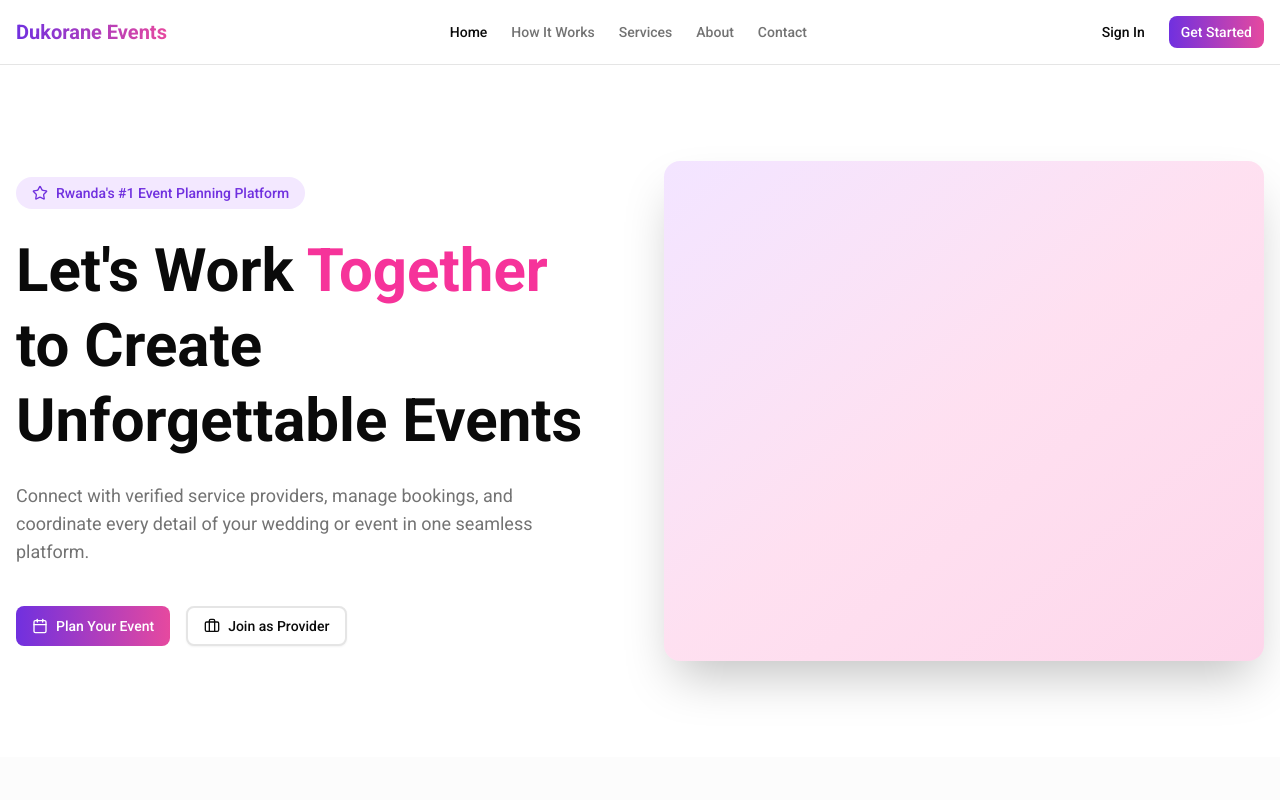
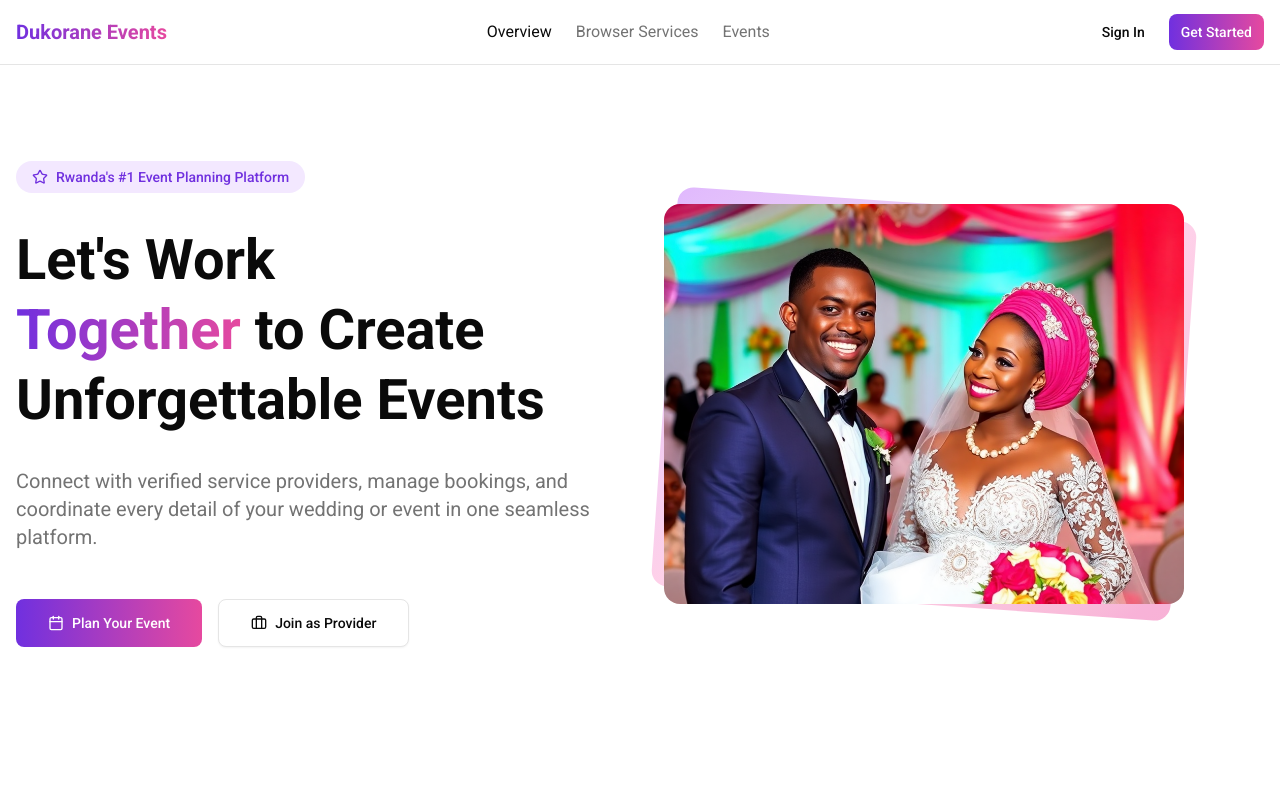
Before and after one commit to aimedivin/dukorane-event-fe, a Next.js app: page / in a window 1280 px wide. Shown: the top 800 px of the page. Built offline with nearby package versions, Linux system fonts and the light colour scheme.

Commit message:
feat(home-ui): implement landing page

```diff
--- a/src/app/page.tsx
+++ b/src/app/page.tsx
@@ -16,14 +16,11 @@ export default function Home() {
       {/* Hero Section */}
       <Hero />
 
-      {/* Why Choose Dukorane Events Section */}
-      <WhyChooseUs />
+      {/* Popular Service Categories Section */}
+      <Services />
 
       {/* How It Works Section */}
       <HowItWorks />
-
-      {/* Popular Service Categories Section */}
-      <Services />
 
       {/* What Our Users Say Section */}
       <Testimonials />
--- a/src/components/header/Header.tsx
+++ b/src/components/header/Header.tsx
@@ -16,33 +16,22 @@ const Header = () => {
         <nav className="hidden md:flex items-center gap-6">
           <a
             href="#home"
-            className="text-sm font-medium text-foreground hover:text-primary transition-colors"
+            className="text-foreground hover:text-primary transition-colors"
           >
-            Home
+            Overview
+          </a>
+
+          <a
+            href="#how-it-works"
+            className="text-muted-foreground hover:text-primary transition-colors"
+          >
+            Browser Services
           </a>
           <a
             href="#how-it-works"
-            className="text-sm font-medium text-muted-foreground hover:text-primary transition-colors"
+            className="text-muted-foreground hover:text-primary transition-colors"
           >
-            How It Works
-          </a>
-          <a
-            href="#services"
-            className="text-sm font-medium text-muted-foreground hover:text-primary transition-colors"
-          >
-            Services
-          </a>
-          <a
-            href="#about"
-            className="text-sm font-medium text-muted-foreground hover:text-primary transition-colors"
-          >
-            About
-          </a>
-          <a
-            href="#contact"
-            className="text-sm font-medium text-muted-foreground hover:text-primary transition-colors"
-          >
-            Contact
+            Events
           </a>
         </nav>
 
--- a/src/components/home/Hero.tsx
+++ b/src/components/home/Hero.tsx
@@ -1,11 +1,16 @@
 import { Button } from "@/components/ui/button";
 import { Star, CalendarIcon, Briefcase } from "lucide-react";
+import HeroImage from "@/assets/hero-image.png";
+import Image from "next/image";
 
 const Hero = () => {
   return (
-    <section id="home" className="container mx-auto px-4 py-16 md:py-24">
-      <div className="grid lg:grid-cols-2 gap-12 items-center">
-        <div className="space-y-6">
+    <section
+      id="home"
+      className="relative container mx-auto px-4 py-16 md:py-24 "
+    >
+      <div className="grid lg:grid-cols-2 gap-12 items-center z-50">
+        <div className="space-y-8">
           {/* Tagline */}
           <div className="inline-flex items-center gap-2 px-4 py-1.5 rounded-full bg-purple-100 dark:bg-purple-900/30 w-fit">
             <Star className="h-4 w-4 text-primary" />
@@ -15,13 +20,16 @@ const Hero = () => {
           </div>
 
           {/* Headline */}
-          <h1 className="text-4xl md:text-5xl lg:text-6xl font-bold leading-tight">
-            Let&apos;s Work <span className="text-pink-500">Together</span> to
-            Create Unforgettable Events
+          <h1 className="flex flex-col text-4xl md:text-5xl lg:text-[3.5rem] font-bold leading-tight">
+            <span>Let&apos;s Work</span>
+            <span>
+              <span className="txt-primary-gradient">Together</span> to Create
+            </span>
+            <span>Unforgettable Events</span>
           </h1>
 
           {/* Description */}
-          <p className="text-lg text-muted-foreground max-w-xl">
+          <p className="text-xl text-muted-foreground max-w-xl">
             Connect with verified service providers, manage bookings, and
             coordinate every detail of your wedding or event in one seamless
             platform.
@@ -31,12 +39,12 @@ const Hero = () => {
           <div className="flex flex-col sm:flex-row gap-4 pt-4">
             <Button
               size="lg"
-              className="bg-primary-gradient text-white hover:opacity-90"
+              className="bg-primary-gradient text-white hover:opacity-90 px-8!"
             >
               <CalendarIcon className="h-5 w-5" />
               Plan Your Event
             </Button>
-            <Button size="lg" variant="outline" className="border-2">
+            <Button size="lg" variant="outline" className="px-8!">
               <Briefcase className="h-5 w-5" />
               Join as Provider
             </Button>
@@ -45,11 +53,14 @@ const Hero = () => {
 
         {/* Hero Image */}
         <div className="relative">
-          <div className="relative h-[500px] w-full rounded-2xl overflow-hidden shadow-2xl">
-            <div className="absolute inset-0 bg-gradient-to-br from-purple-400 via-pink-400 to-pink-500 opacity-20"></div>
-            <div className="absolute inset-0 flex items-center justify-center">
-              <div className="text-center space-y-4 p-8"></div>
-            </div>
+          <div className="relative h-100 w-130 ">
+            <div className="absolute rotate-4 rounded-2xl inset-0 bg-linear-to-br from-purple-600 via-pink-400 to-pink-600 opacity-30" />
+            <Image
+              src={HeroImage}
+              alt="wedding-image"
+              fill
+              className="object-cover rounded-2xl"
+            />
           </div>
         </div>
       </div>
--- a/src/components/home/Testimonials.tsx
+++ b/src/components/home/Testimonials.tsx
@@ -70,7 +70,7 @@ const Testimonials = () => {
                 JM
               </div>
               <div>
-                <p className="font-semibold">Jean UX Pilot Mugabo</p>
+                <p className="font-semibold">Boncoeur Ishimwe</p>
                 <p className="text-sm text-muted-foreground">
                   Service Provider
                 </p>
--- a/src/components/ui/button.tsx
+++ b/src/components/ui/button.tsx
@@ -1,11 +1,11 @@
-import * as React from "react"
-import { Slot } from "@radix-ui/react-slot"
-import { cva, type VariantProps } from "class-variance-authority"
+import * as React from "react";
+import { Slot } from "@radix-ui/react-slot";
+import { cva, type VariantProps } from "class-variance-authority";
 
-import { cn } from "@/lib/utils"
+import { cn } from "@/lib/utils";
 
 const buttonVariants = cva(
-  "inline-flex items-center justify-center gap-2 whitespace-nowrap rounded-md text-sm font-medium transition-all disabled:pointer-events-none disabled:opacity-50 [&_svg]:pointer-events-none [&_svg:not([class*='size-'])]:size-4 shrink-0 [&_svg]:shrink-0 outline-none focus-visible:border-ring focus-visible:ring-ring/50 focus-visible:ring-[3px] aria-invalid:ring-destructive/20 dark:aria-invalid:ring-destructive/40 aria-invalid:border-destructive",
+  "cursor-pointer inline-flex items-center justify-center gap-2 whitespace-nowrap rounded-md text-sm font-medium transition-all disabled:pointer-events-none disabled:opacity-50 [&_svg]:pointer-events-none [&_svg:not([class*='size-'])]:size-4 shrink-0 [&_svg]:shrink-0 outline-none focus-visible:border-ring focus-visible:ring-ring/50 focus-visible:ring-[3px] aria-invalid:ring-destructive/20 dark:aria-invalid:ring-destructive/40 aria-invalid:border-destructive",
   {
     variants: {
       variant: {
@@ -21,9 +21,9 @@ const buttonVariants = cva(
         link: "text-primary underline-offset-4 hover:underline",
       },
       size: {
-        default: "h-9 px-4 py-2 has-[>svg]:px-3",
-        sm: "h-8 rounded-md gap-1.5 px-3 has-[>svg]:px-2.5",
-        lg: "h-10 rounded-md px-6 has-[>svg]:px-4",
+        default: "h-11 px-4 py-2 has-[>svg]:px-3",
+        sm: "h-9 rounded-md gap-1.5 px-3 has-[>svg]:px-2.5",
+        lg: "h-12 rounded-md px-8 has-[>svg]:px-4",
         icon: "size-9",
         "icon-sm": "size-8",
         "icon-lg": "size-10",
@@ -34,7 +34,7 @@ const buttonVariants = cva(
       size: "default",
     },
   }
-)
+);
 
 function Button({
   className,
@@ -44,9 +44,9 @@ function Button({
   ...props
 }: React.ComponentProps<"button"> &
   VariantProps<typeof buttonVariants> & {
-    asChild?: boolean
+    asChild?: boolean;
   }) {
-  const Comp = asChild ? Slot : "button"
+  const Comp = asChild ? Slot : "button";
 
   return (
     <Comp
@@ -54,7 +54,7 @@ function Button({
       className={cn(buttonVariants({ variant, size, className }))}
       {...props}
     />
-  )
+  );
 }
 
-export { Button, buttonVariants }
+export { Button, buttonVariants };
```
Also changed, not shown: src/assets/hero-image.png (added).
